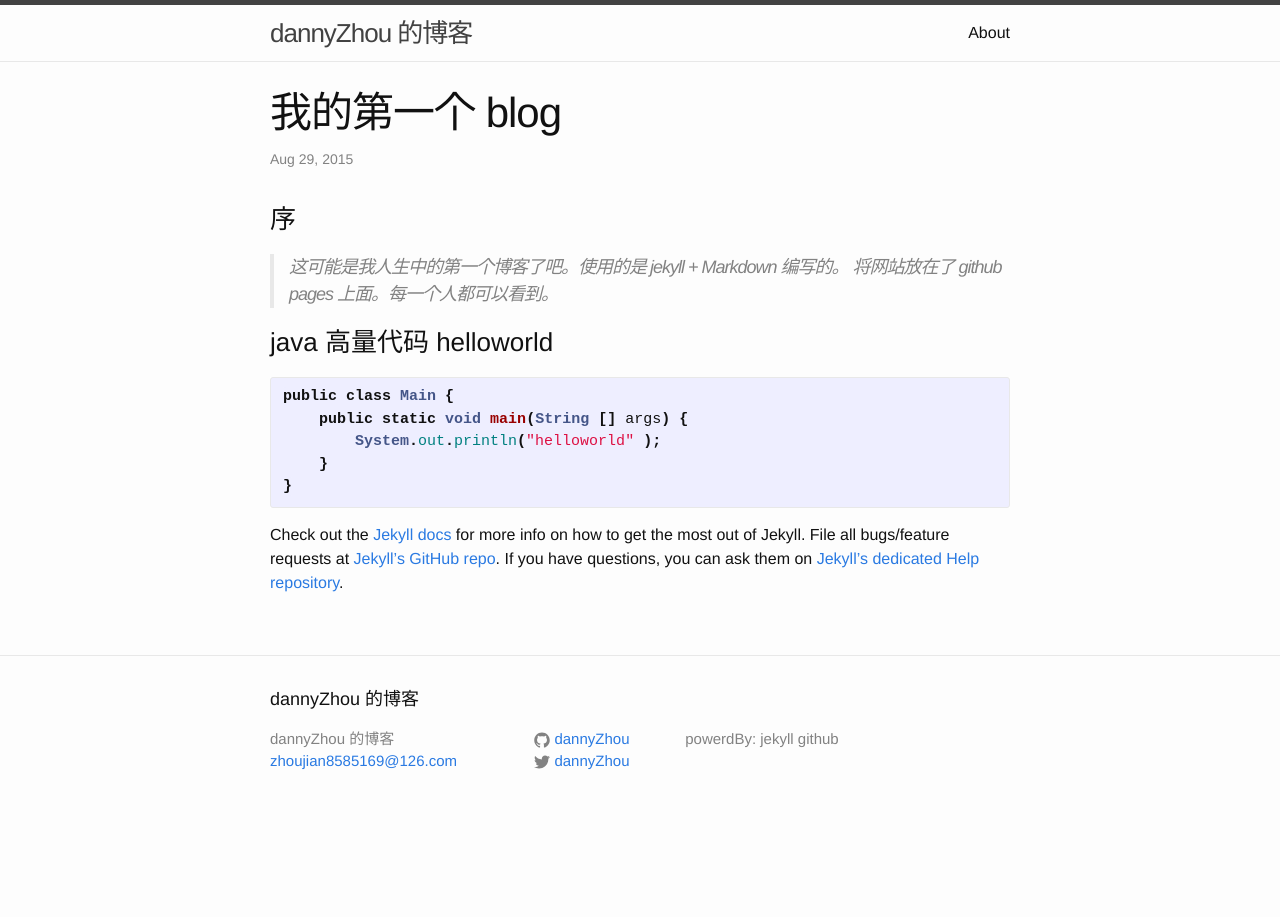
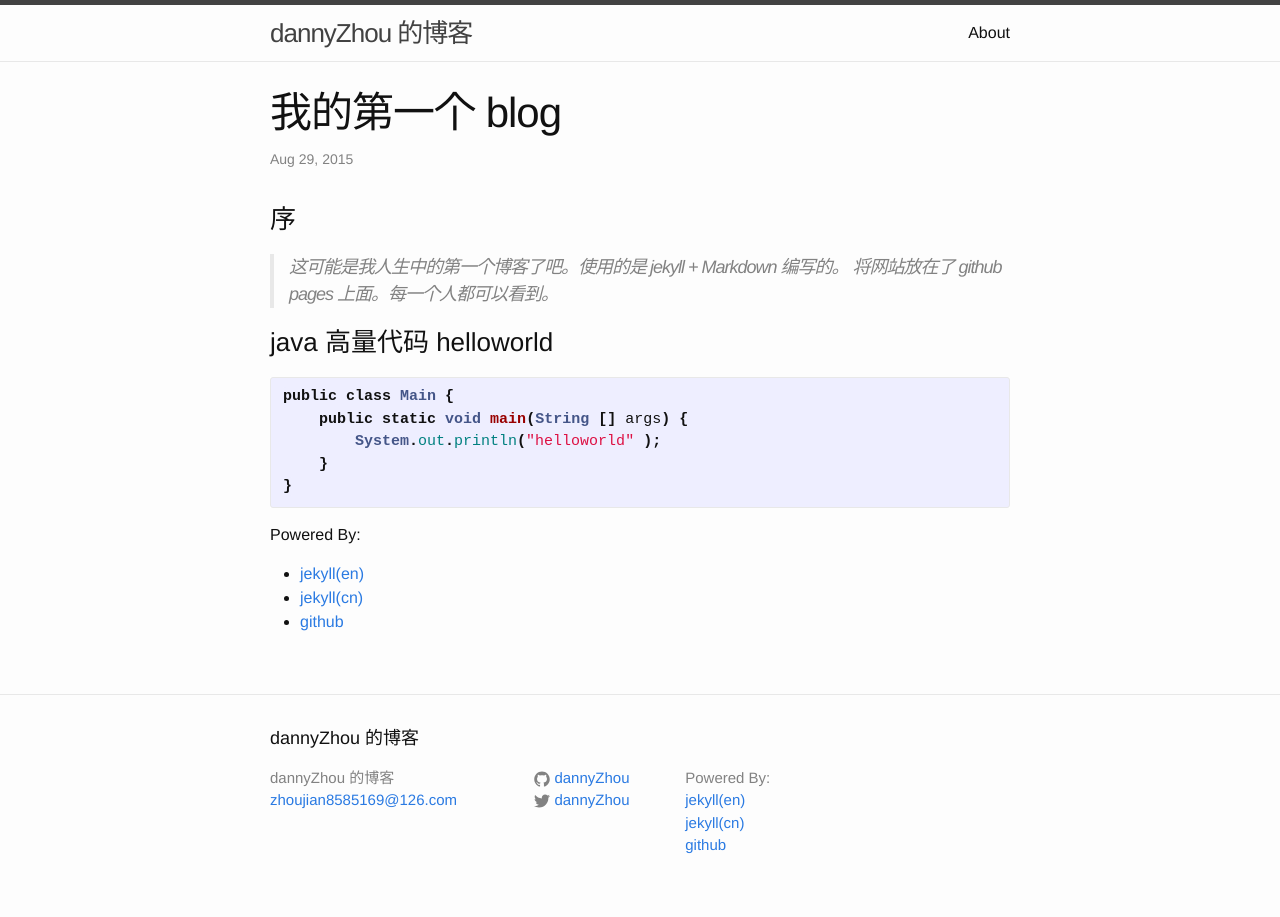
Before and after one commit to dannyZhou/blogs, a Jekyll site: the page built from _posts/2015-08-29-this-is-my-first-blog.markdown, in a window 1280 px wide. Built offline with Jekyll 4.4.1, drawn with Linux system fonts in a browser that asks for light colours.

Commit message:
fix some bug

```diff
--- a/_config.yml
+++ b/_config.yml
@@ -2,7 +2,8 @@
 title: dannyZhou 的博客
 email: zhoujian8585169@126.com
 description: > # this means to ignore newlines until "baseurl:"
-  powerdBy: jekyll github
+  this is my blogs and this is my first blog_web_site.
+  I will using it to write all my blogs.
 baseurl: "/blogs/" # the subpath of your site, e.g. /blog/
 url: "http://dannyzhou.github.io/blogs" # the base hostname & protocol for your site
 twitter_username: dannyZhou
--- a/_includes/footer.html
+++ b/_includes/footer.html
@@ -46,7 +46,12 @@
       </div>
 
       <div class="footer-col  footer-col-3">
-        <p class="text">{{ site.description }}</p>
+        <p class="text">
+          Powered By: <br />
+          <a href="http://jekyllrb.com/">jekyll(en)</a> <br />
+          <a href="http://jekyll.bootcss.com/">jekyll(cn)</a> <br />
+          <a href="https://github.com/">github</a> <br />
+        </p>
       </div>
     </div>
 
--- a/_posts/2015-08-29-this-is-my-first-blog.markdown
+++ b/_posts/2015-08-29-this-is-my-first-blog.markdown
@@ -18,7 +18,11 @@ public class Main {
 }
 {% endhighlight %}
 
-Check out the [Jekyll docs][jekyll] for more info on how to get the most out of Jekyll. File all bugs/feature requests at [Jekyll’s GitHub repo][jekyll-gh]. If you have questions, you can ask them on [Jekyll’s dedicated Help repository][jekyll-help].
+Powered By:
+
+* [jekyll(en)](http://jekyllrb.com/)
+* [jekyll(cn)](http://jekyll.bootcss.com/)
+* [github](https://github.com/)
 
 [jekyll]:      http://jekyllrb.com
 [jekyll-gh]:   https://github.com/jekyll/jekyll
```
